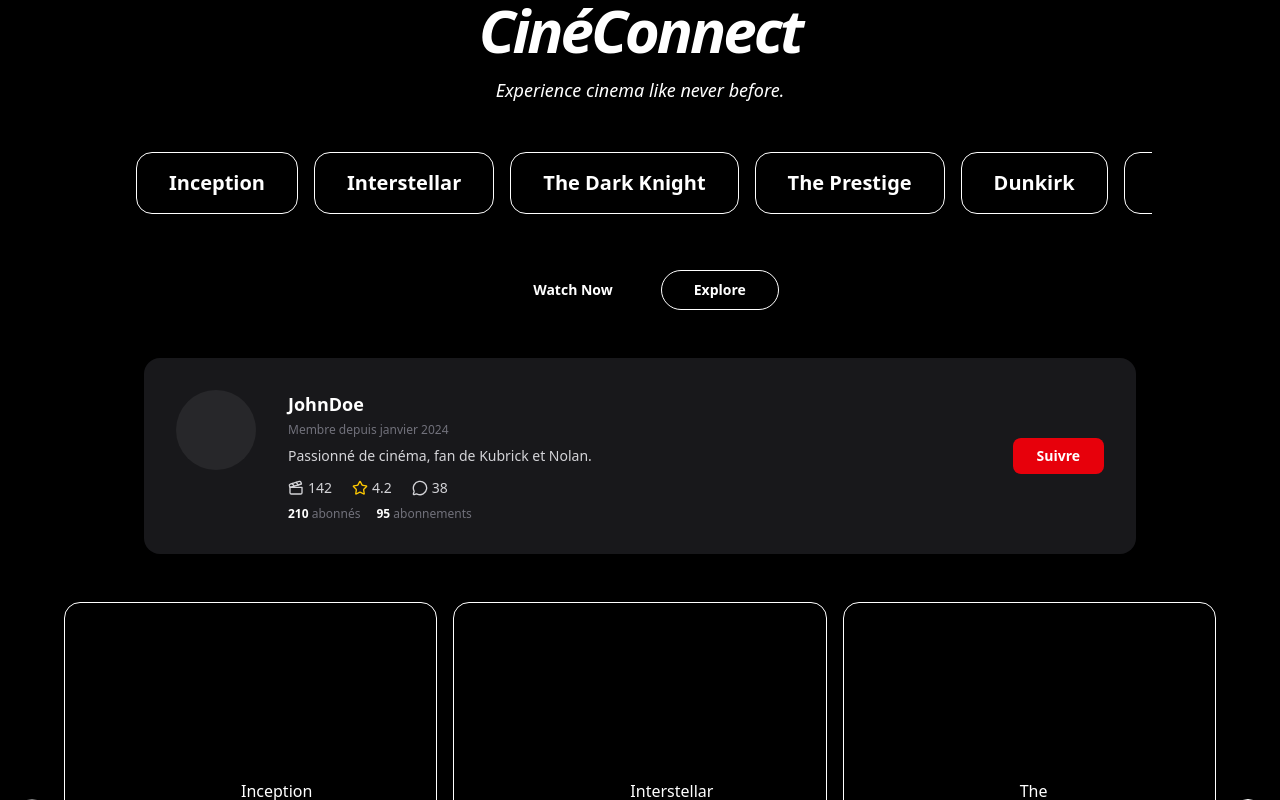
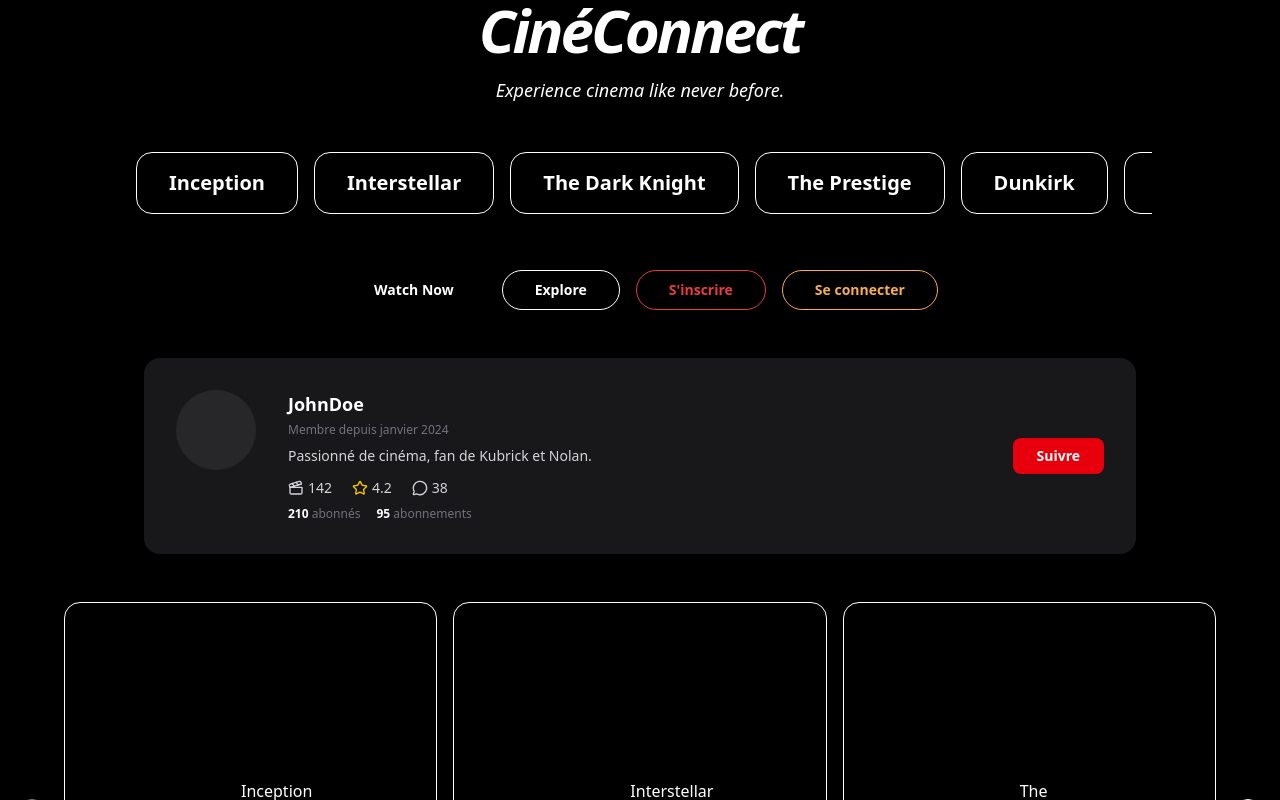
Before and after one commit to loaiattar/cine-connect, a React app in the folder apps/frontend/: page /ancienne-page in a window 1280 px wide. Shown: the top 800 px of the page. Built offline with nearby package versions, Linux system fonts and the light colour scheme; the HTML template or start-up script is replaced by a standard one.

Commit message:
feat: adapted xith ancienne page

```diff
--- a/apps/frontend/src/routes/ancienne-page.tsx
+++ b/apps/frontend/src/routes/ancienne-page.tsx
@@ -59,6 +59,22 @@ function LegacyPage() {
           className="rounded-full px-8 font-bold border-primary text-primary hover:bg-primary/10"
         >
           Explore
+        </Button>
+        <Button
+          asChild
+          variant="outline"
+          size="lg"
+          className="rounded-full px-8 font-bold border-[#e53e3e] text-[#e53e3e] hover:bg-[#e53e3e]/10"
+        >
+          <a href="/RegisterPage">S'inscrire</a>
+        </Button>
+        <Button
+          asChild
+          variant="outline"
+          size="lg"
+          className="rounded-full px-8 font-bold border-[#f6ad55] text-[#f6ad55] hover:bg-[#f6ad55]/10"
+        >
+          <a href="/login1">Se connecter</a>
         </Button>
       </div>
 
```
